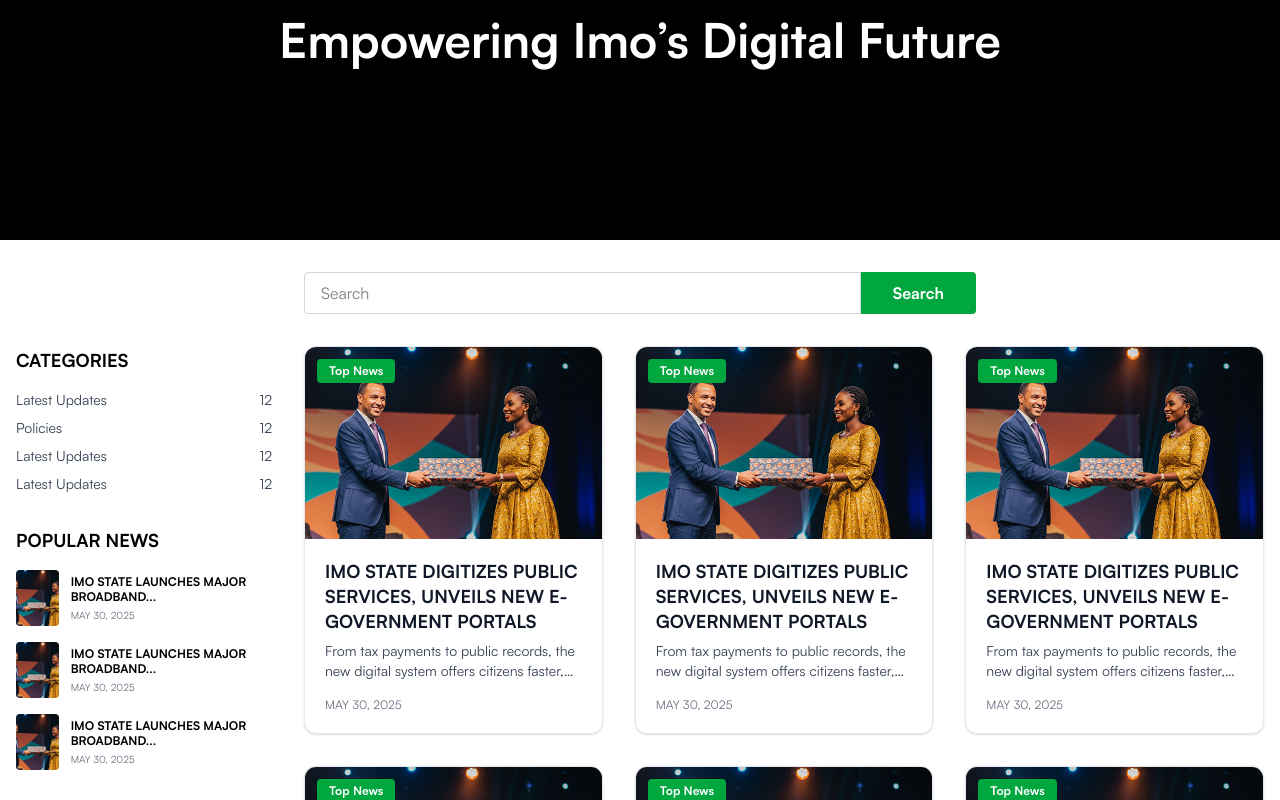
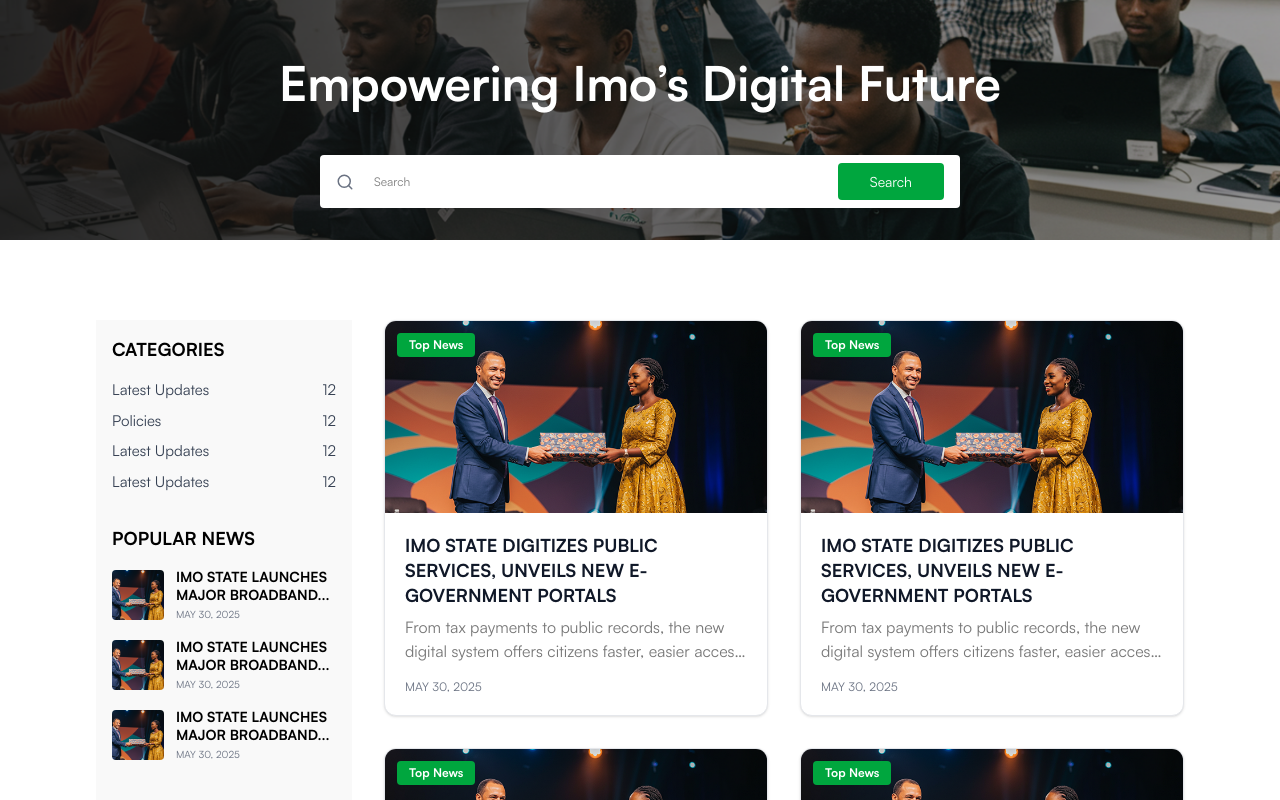
Before and after one commit to IDCLofficial/ministry_of_youth_development, a Next.js app: page /news in a window 1280 px wide. Shown: the part 160-960 px from the top of the page. Built offline with nearby package versions, Linux system fonts and the light colour scheme.

Commit message:
Edited the projects page

```diff
--- a/src/app/news/NewsGrid.tsx
+++ b/src/app/news/NewsGrid.tsx
@@ -1,4 +1,5 @@
 import Image from "next/image";
+import Link from "next/link";
 
 const newsList = Array(6).fill({
   title: "IMO STATE DIGITIZES PUBLIC SERVICES, UNVEILS NEW E-GOVERNMENT PORTALS",
@@ -8,21 +9,23 @@ const newsList = Array(6).fill({
   desc: "From tax payments to public records, the new digital system offers citizens faster, easier access to essential se..."
 });
 
-export default function NewsGrid() {
+export default function NewsGrid({params}:any) {
   return (
-    <div className="w-full grid grid-cols-1 md:grid-cols-2 lg:grid-cols-3 gap-8">
+    <div className="w-full grid grid-cols-1 md:grid-cols-2 gap-8">
       {newsList.map((item, idx) => (
-        <div key={idx} className="bg-white rounded-xl border border-gray-200 shadow-sm overflow-hidden flex flex-col">
+        <Link
+          href={`/news/1`}
+          key={idx} className="bg-white rounded-xl border border-gray-200 shadow-sm overflow-hidden flex flex-col">
           <div className="relative w-full h-48">
             <Image src={item.img} alt={item.title} fill className="object-cover" />
             <span className="absolute top-3 left-3 bg-green-600 text-white text-xs px-3 py-1 rounded font-semibold">{item.badge}</span>
           </div>
           <div className="p-5 flex-1 flex flex-col">
             <h3 className="text-lg font-bold text-gray-900 mb-2 leading-snug">{item.title}</h3>
-            <p className="text-gray-700 text-sm mb-4 line-clamp-2">{item.desc}</p>
+            <p className="text-dark-primary-body mb-4 line-clamp-2">{item.desc}</p>
             <span className="text-gray-500 text-xs mt-auto">{item.date}</span>
           </div>
-        </div>
+        </Link>
       ))}
     </div>
   );
--- a/src/app/news/NewsHeroSection.tsx
+++ b/src/app/news/NewsHeroSection.tsx
@@ -1,11 +1,14 @@
 import Image from "next/image";
+import NewsSearchBar from "./NewsSearchBar";
 
 export default function NewsHeroSection() {
   return (
-    <section className="relative w-full h-[400px] flex items-center justify-center">
-      <Image src="/images/heroImage.png" alt="Hero" fill className="object-cover w-full h-full" priority />
-      <div className="absolute inset-0 bg-black bg-opacity-50 flex items-center justify-center">
-        <h1 className="text-white text-4xl md:text-5xl font-bold text-center">Empowering Imo’s Digital Future</h1>
+    <section className="relative w-full h-[400px] flex items-center justify-center bg-[url('/images/projectsHero.png')] bg-cover bg-center">
+      {/* Overlay */}
+      <div className="absolute inset-0 bg-black/0 z-0"></div>
+      <div className="relative z-10 flex flex-col items-center justify-end gap-4 w-full h-full">
+        <h1 className="text-white text-[3rem] md:text-5xl font-bold text-center">Empowering Imo’s Digital Future</h1>
+        <NewsSearchBar />
       </div>
     </section>
   );
--- a/src/app/news/NewsSearchBar.tsx
+++ b/src/app/news/NewsSearchBar.tsx
@@ -1,18 +1,23 @@
+import { LuSearch } from "react-icons/lu";
+
 export default function NewsSearchBar() {
   return (
-    <div className="w-full flex justify-center py-8 bg-white">
+    <div className="flex justify-center py-8 w-[50%]">
       <form className="flex w-full max-w-2xl">
+        <div className="flex-1 flex items-center gap-1 bg-white rounded px-4 py-2 text-[12px]">
+          <LuSearch className="text-gray-500 text-[18px] cursor-pointer" />
           <input
             type="text"
             placeholder="Search"
-          className="flex-1 border border-gray-300 rounded-l px-4 py-2 focus:outline-none"
+            className="flex-1 px-4 py-2 focus:outline-none text-[12px] bg-transparent"
           />
           <button
             type="submit"
-          className="bg-green-600 text-white px-8 py-2 rounded-r font-semibold"
+            className="bg-green-600 text-white px-8 py-2 rounded text-[14px] cursor-pointer"
           >
             Search
           </button>
+        </div>
       </form>
     </div>
   );
--- a/src/app/news/NewsSidebar.tsx
+++ b/src/app/news/NewsSidebar.tsx
@@ -27,12 +27,12 @@ const popularNews = [
 
 export default function NewsSidebar() {
   return (
-    <aside className="w-full md:w-64 flex-shrink-0">
+    <aside className="w-full md:w-64 flex-shrink-0 bg-[#F9F9F9] p-4">
       <div className="mb-8">
-        <h3 className="font-bold text-lg mb-4">CATEGORIES</h3>
+        <h3 className="font-medium text-[18px] mb-4">CATEGORIES</h3>
         <ul className="space-y-2">
           {categories.map((cat, idx) => (
-            <li key={idx} className="flex justify-between text-gray-700 text-sm">
+            <li key={idx} className="flex justify-between text-gray-700 text-[15px]">
               <span>{cat.name}</span>
               <span>{cat.count}</span>
             </li>
@@ -40,15 +40,15 @@ export default function NewsSidebar() {
         </ul>
       </div>
       <div>
-        <h3 className="font-bold text-lg mb-4">POPULAR NEWS</h3>
+        <h3 className="font-medium text-[18px] mb-4">POPULAR NEWS</h3>
         <ul className="space-y-4">
           {popularNews.map((news, idx) => (
             <li key={idx} className="flex gap-3 items-center">
-              <div className="w-14 h-14 relative rounded overflow-hidden">
-                <Image src={news.img} alt={news.title} fill className="object-cover" />
+              <div className="w-auto h-[50px] relative rounded overflow-hidden">
+                <Image src={news.img} alt={news.title} width={100} height={100} className="object-cover h-full" />
               </div>
               <div>
-                <div className="text-xs font-semibold leading-tight line-clamp-2">{news.title}</div>
+                <div className="text-[14px] font-medium leading-tight line-clamp-2">{news.title}</div>
                 <div className="text-[10px] text-gray-500 mt-1">{news.date}</div>
               </div>
             </li>
--- a/src/app/news/page.tsx
+++ b/src/app/news/page.tsx
@@ -4,19 +4,19 @@ import NewsSearchBar from "./NewsSearchBar";
 import NewsGrid from "./NewsGrid";
 import ReadySection from "./ReadySection";
 import Footer from "../components/Footer";
+import CTASection from "../components/CTASection";
 
 export default function NewsPage() {
   return (
     <div className="bg-white">
       <NewsHeroSection />
-      <NewsSearchBar />
-      <div className="max-w-7xl mx-auto flex flex-col md:flex-row gap-8 px-4 pb-16">
+      <div className="max-w-[90%] mx-auto flex flex-col md:flex-row gap-8 px-8 py-20">
         <NewsSidebar />
         <div className="flex-1">
           <NewsGrid />
         </div>
       </div>
-      <ReadySection />
+      <CTASection heading="Ready to Experience the New Imo?" subtext="Discover our vision for an inclusive, empowered, and connected state." buttonLabel="Contact Us" buttonHref="/contact-us"/>
       <Footer />
     </div>
   );
```
Lines whose indentation alone changed are shown as unchanged.
